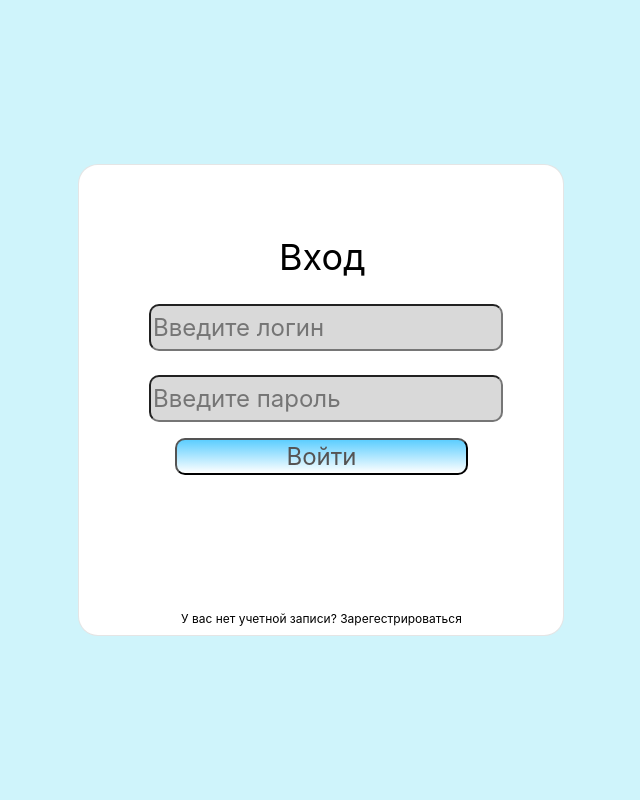
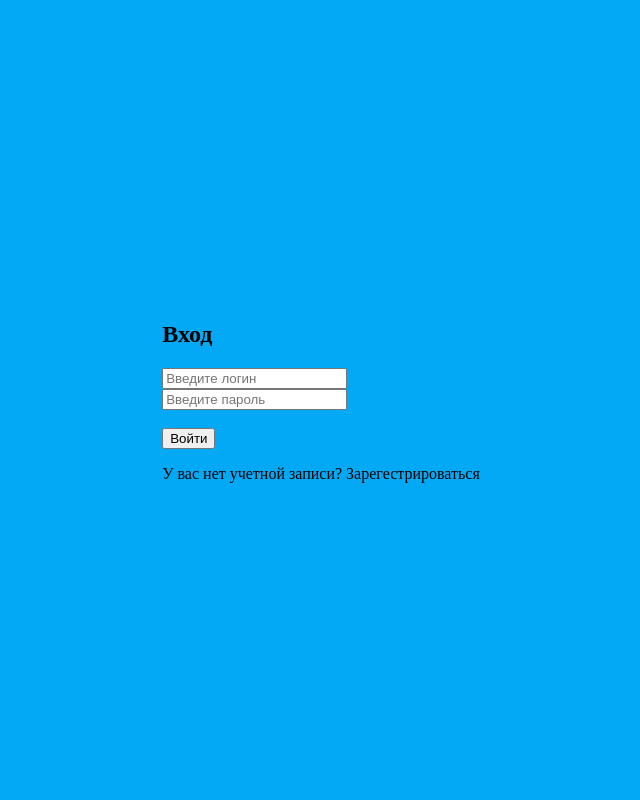
Before and after one commit to ssq0-0/UcheBudka, a Django app: template siteUcheBudka/HW/templates/HW/hw.html in a window 1280 px wide. Shown: the whole page, without its empty margins (319-959 px from the left). Run offline with Django 4.2, Linux system fonts and the light colour scheme; the template is opened without the code that fills it, so the values that code supplies are empty; parts of the project's set-up code (start-up, migrations or seed data) failed here and were passed over.

Commit message:
Update hw.css

```diff
--- a/siteUcheBudka/HW/static/HW/css/hw.css
+++ b/siteUcheBudka/HW/static/HW/css/hw.css
@@ -1,104 +1,140 @@
-/* Section 1 */
+*{
+    box-sizing: border-box;
+}
 body{
-    background:#CFF4FB;
-}
-.avtorization{
-    position: absolute;
-    top: 50%;
-    left: 50%;
-    transform: translate(-50%, -50%);
-box-sizing: border-box;
-width: 486px;
-height: 472px;
+margin:0;
 
-background: #FFFFFF;
-border: 1px solid rgba(0, 0, 0, 0.1);
-border-radius: 20px;
+min-height: 100vh;
+display:flex;
+justify-content: center;
+align-items: center;
+
+background-color: #03a9f4;
+
+transition: 0.5s;
 }
 
-/* Rectangle 1 */
-.login1{
-position: absolute;
-width: 346px;
-height: 41px;
-left: 70px;
-top: 139px;
-font-family: 'Inter';
-font-style: normal;
-font-weight: 400;
-font-size: 24px;
-line-height: 29px;
-background: #D9D9D9;
-border-radius: 10px;
-}
-/* Rectangle 2 */
-.password1{
-position: absolute;
-width: 346px;
-height: 41px;
-left: 70px;
-top: 210px;
-font-family: 'Inter';
-font-style: normal;
-font-weight: 400;
-font-size: 24px;
-line-height: 29px;
-background: #D9D9D9;
-border-radius: 10px;
+.container{
+    width: 800px;
+    height: 500px;
+    padding: 40px;
+    position: relative;
 }
 
+.block{
+    height: 100%;
+    background-color: rgb(255,255,255,0.2);
+    box-shadow: 0 5px 45px rgba(0,0,0,0.2);
 
-/* Вход */
-h2{
-position: absolute;
-width: 86px;
-height: 44px;
-left: 200px;
-top: 40px;
-
-font-family: 'Inter';
-font-style: normal;
-font-weight: 400;
-font-size: 36px;
-line-height: 44px;
-/* identical to box height */
-
-color: #000000;
+    display: flex;
+    align-items: center;
+}
+.block__item{
+    width: 50%;
+}
+.block-item{
+    text-align: center;
 }
 
-
-/* Rectangle 3 */
-.button{
-position: absolute;
-width: 293px;
-height: 37px;
-left: 96px;
-top: 273px;
-font-family: 'Inter';
-font-style: normal;
-font-weight: 400;
-font-size: 24px;
-line-height: 29px;
-color: #555353;
-background: linear-gradient(180deg, #5DCEFF 0%, rgba(0, 163, 255, 0) 100%);
-border-radius: 10px;
+.block-item__title{
+    font-size: 1.2rem;
+    font-weight: 500;
+    color: #fff;
+    margin-bottom: 10px;
 }
 
+.block-item__btn{
+    border:none;
+    cursor:pointer;
+    padding: 10px 20px;
+    background-color: #fff;
+    color: #333;
+    font-size: 16px;
+    font-weight: 500;
+}
 
-/* У вас нет учетной записи? Зарегестрироваться */
-p{
-position: absolute;
-width: 282px;
-height: 15px;
-left: 102px;
-top: 434px;
+.form-box{
+    background-color: #fff;
+    height: 100%;
+    width: 50%;
+    box-shadow: 0 5px 45px rgba(0,0,0,0.25);
 
-font-family: 'Inter';
-font-style: normal;
-font-weight: 400;
-font-size: 12px;
-line-height: 15px;
-/* identical to box height */
+    position: absolute;
+    top: 0;
+    left: 0;
+    z-index: 1000;
 
-color: #000000;
+    transition: 0.5s ease-in-out;
+
+    display: flex;
+    align-items: center;
+
+    overflow: hidden;
 }
+
+.form-box.active{
+    left: 50%;
+}
+
+body.active{
+    background-color: #f43684;
+}
+
+.form{
+    width: 100%;
+    padding: 50px;
+    font-size: 16px;
+    position: absolute;
+    transition: 0.5s;
+}
+
+.form__signin{
+    left: 0;
+    transition-delay: 0.25s;
+}
+
+.form__signup{
+    left: 100%;
+    transition-delay: 0s;
+}
+
+.form-box.active .form__signin{
+    left:-100%;
+    transition-delay: 0s;
+}
+
+.form-box.active .form__signup{
+    left: 0;
+    transition-delay: 0.25s;
+}
+
+.form__title{
+    font-size: 1.5rem;
+    font-weight: 500;
+    color:#333;
+}
+
+.form__input{
+    width: 100%;
+    padding: 10px;
+    border: solid 1px #333;
+    font-size: inherit;
+}
+
+.form__btn{
+    border:none;
+    cursor: pointer;
+    font-size: inherit;
+    background-color: #03a9f4;
+    color:#fff;
+    padding: 10px 50px;
+}
+
+.form__forgot{
+    color: #333;
+}
+
+.form__btn__signup{
+    background-color: #f43684;
+
+}
```
